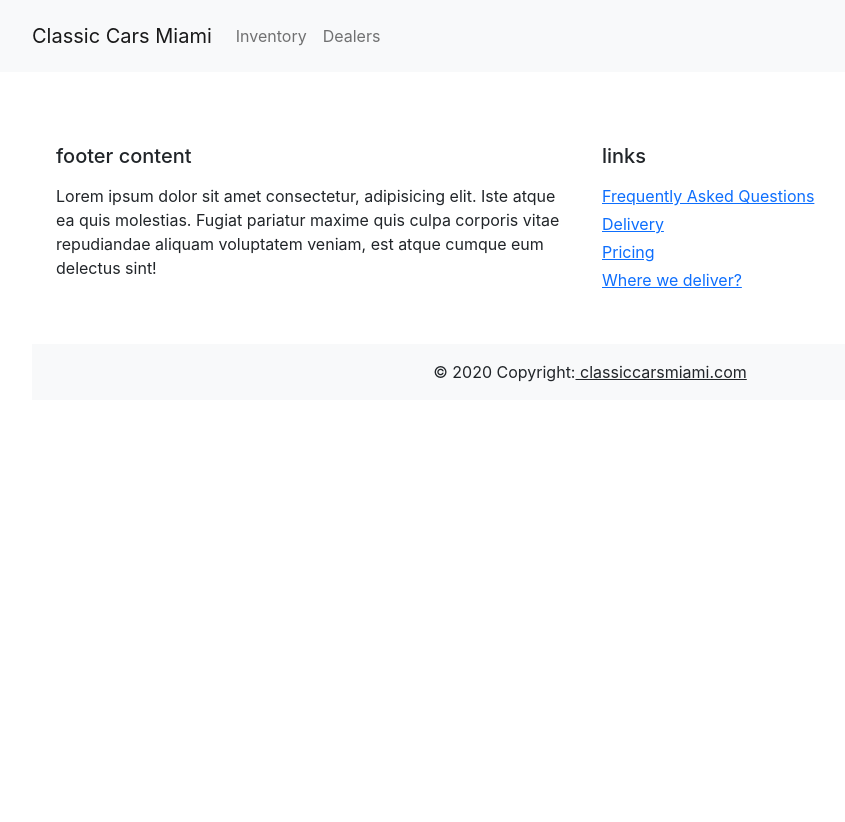
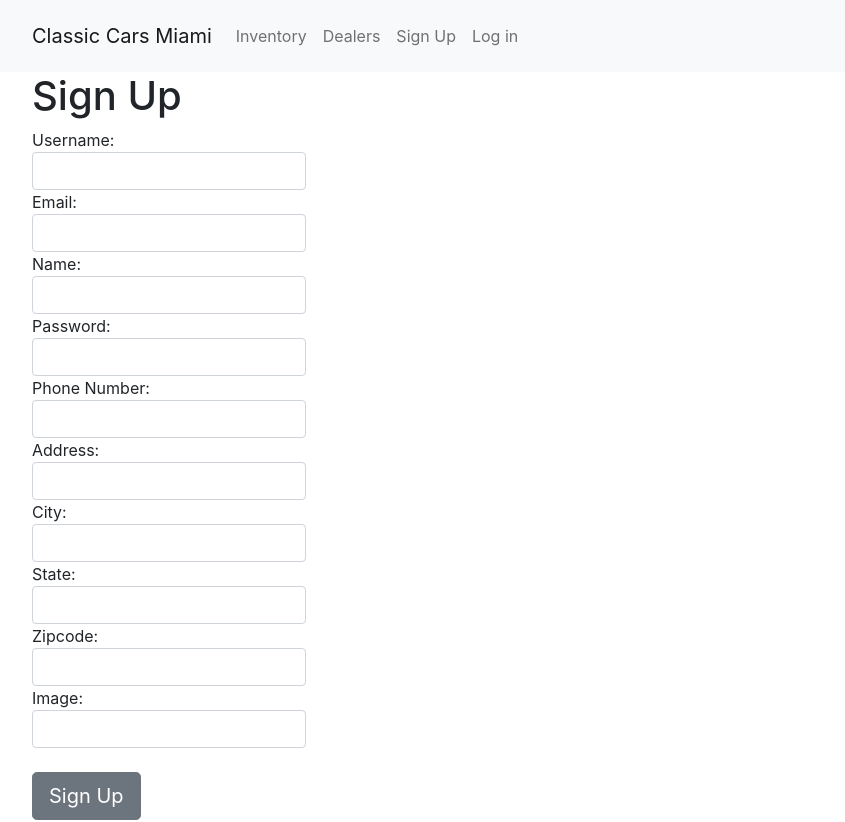
Before and after one commit to Chriscor10/Classic-cars-seller, a React (Create React App) app: page /signup in a window 1280 px wide. Shown: the top 822 px of the page, without its empty margins (50-895 px from the left). Before the commit the page ends 800 px from the top, so only its background shows below. Built offline with nearby package versions, Linux system fonts and the light colour scheme; no server answers.

Commit message:
added log in page

```diff
--- a/src/App.js
+++ b/src/App.js
@@ -5,7 +5,9 @@ import Footer from './components/Footer';
 import Home from './components/Home';
 import Inventory from './components/Inventory/Inventory';
 import { InventoryContext } from './components/InventoryContext';
+import LogInPage from './components/LogInPage/LogInPage';
 import Navbar from './components/Navbar';
+import SignUpPage from './components/SignUpPage/SignUpPage';
 
 const BASE_URL = "http://localhost:3000/dealers";
 
@@ -20,11 +22,27 @@ function App() {
     .then(InvetoryData => setInventory(InvetoryData))
     }, [])
 
+    function addDealer(dealer) {
+      const config = {
+        method: "POST",
+        headers: {
+            "Content-Type": "application/json",
+        },
+        body: JSON.stringify(dealer)
+    }
+   fetch(BASE_URL, config)
+   .then(r => r.json())
+   .then(dealers => {
+     const newDealer = [...inventory, dealers]
+    })
+  }
+
+
   return (
     <div className="App">
      <Navbar/>
      <Switch>
-    <InventoryContext.Provider value={{inventory, setInventory}}>
+    <InventoryContext.Provider value={{inventory, setInventory, addDealer}}>
      <Route exact path="/">
        <Home/>
        </Route>
@@ -34,6 +52,12 @@ function App() {
        <Route exact path="/inventory">
         <Inventory/>
        </Route>
+       <Route exact path="/signup">
+         <SignUpPage/>
+       </Route>
+       <Route exact path="/login">
+      <LogInPage/>
+       </Route>
        </InventoryContext.Provider>
      </Switch>
      <Footer/>
--- /dev/null
+++ b/src/components/LogInPage/LogInPage.js
@@ -0,0 +1,37 @@
+import React from 'react';
+
+function LogInPage() {
+
+    function alertSignin() {
+        alert("Log in Succesful")
+    }
+
+  return <div className='container'>
+      <form onSubmit={alertSignin}>
+      <div className='form-group'>
+      <label>
+          Username:
+          <input
+          type="text"
+          name="username"
+          class="form-control" />
+      </label>
+      </div>
+      <div className='form-group'>
+      <label>
+          Password:
+          <input
+          type="password"
+          name="password_digest"
+          class="form-control" />
+      </label>
+      </div>
+      <br></br>
+      <div className='form-group'>
+          <button type="submit" class="btn btn-secondary btn-lg">Sign in</button>
+      </div>
+      </form>
+  </div>;
+}
+
+export default LogInPage;
--- a/src/components/Navbar.js
+++ b/src/components/Navbar.js
@@ -22,6 +22,12 @@ function Navbar() {
             <li class="nav-item">
             <a class="nav-link" href="/dealers">Dealers</a>
             </li>
+            <li class="nav-item">
+            <a class="nav-link" href="/signup">Sign Up</a>
+            </li>
+            <li class="nav-item">
+            <a class="nav-link" href="/login">Log in</a>
+            </li>
           </ul>
         </div>
       </div>
--- a/src/components/SignUpPage/SignUpPage.js
+++ b/src/components/SignUpPage/SignUpPage.js
@@ -0,0 +1,171 @@
+import React, {useState, useContext} from 'react';
+import { InventoryContext } from '../InventoryContext';
+import './SignUpPage.css'
+
+
+
+export default function SignUpPage() {
+   const {addDealer} = useContext(InventoryContext)
+   const [formState, setFormState] = useState({
+    username: "",
+    email: "",
+    name: "",
+    password_digest: "",
+    phone_number: "",
+    address: "",
+    city:"",
+    state:"",
+    zipcode:"",
+    logoimg:"",
+   })
+
+   function handleNewDealer (event) {
+    const userInput = event.target.value;
+    const fieldName = event.target.name;
+    setFormState({
+        ...formState,
+        [fieldName]: userInput
+    })
+}
+
+function handleSubmit(event) {
+
+    addDealer(formState)
+    alert("Sign up Succesful")
+    }
+
+
+
+
+  return <div class="container" >
+      <form onSubmit={handleSubmit}>
+          <h1>Sign Up</h1>
+      <div class="form-row">
+          <div className='form-group'>
+      <label>
+                    Username:
+                    <input
+                    name="username"
+                    class="form-control"
+                    type="text"
+                    value={formState.username}
+                    onChange={handleNewDealer}
+                    />
+                </label>
+                </div>
+                <div className='form-group'>
+                <label>
+                    Email:
+                    <input
+                    name="email"
+                    class="form-control"
+                    type="text"
+                    value={formState.email}
+                    onChange={handleNewDealer}
+                    />
+                </label>
+                </div>
+                <div className='form-group'>
+                <label>
+                    Name:
+                    <input
+                    name="name"
+                    class="form-control"
+                    type="text"
+                    value={formState.name}
+                    onChange={handleNewDealer}
+                    />
+                </label>
+                </div>
+                <div className='form-group'>
+                <label>
+                    Password:
+                    <input
+                    name="password_digest"
+                    class="form-control"
+                    type="password"
+                    value={formState.password_digest}
+                    onChange={handleNewDealer}
+                    />
+                </label>
+                </div>
+                <div className='form-group'>
+                <label>
+                    Phone Number:
+                    <input
+                    name="phone_number"
+                    class="form-control"
+                    type="text"
+                    value={formState.phone_number}
+                    onChange={handleNewDealer}
+                    />
+                </label>
+                </div>
+                <div className='form-group'>
+                <label>
+                Address:
+                    <input
+                    name="address"
+                    class="form-control"
+                    type="text"
+                    value={formState.address}
+                    onChange={handleNewDealer}
+                    />
+                </label>
+                </div>
+                <div className='form-group'>
+                <label>
+                City:
+                    <input
+                    name="city"
+                    class="form-control"
+                    type="text"
+                    value={formState.city}
+                    onChange={handleNewDealer}
+                    />
+                </label>
+                </div>
+                <div className='form-group'>
+                <label>
+                State:
+                    <input
+                    name="state"
+                    class="form-control"
+                    type="text"
+                    value={formState.state}
+                    onChange={handleNewDealer}
+                    />
+                </label>
+                </div>
+                <div className='form-group'>
+                <label>
+                Zipcode:
+                    <input
+                    name="zipcode"
+                    class="form-control"
+                    type="text"
+                    value={formState.zipcode}
+                    onChange={handleNewDealer}
+                    />
+                </label>
+                </div>
+                <div className='form-group'>
+                <label>
+                Image:
+                    <input
+                        name="logoimg"
+                        class="form-control"
+                        type="text"
+                        value={formState.logoimg}
+                        onChange={handleNewDealer}
+                        />
+                </label>
+                </div>
+                <br></br>
+
+                <button type="submit"  class="btn btn-secondary btn-lg" >Sign Up</button>
+
+             </div>
+      </form>
+  </div>;
+}
```
Also changed, not shown: src/components/SignUpPage/SignUpPage.css (added).
